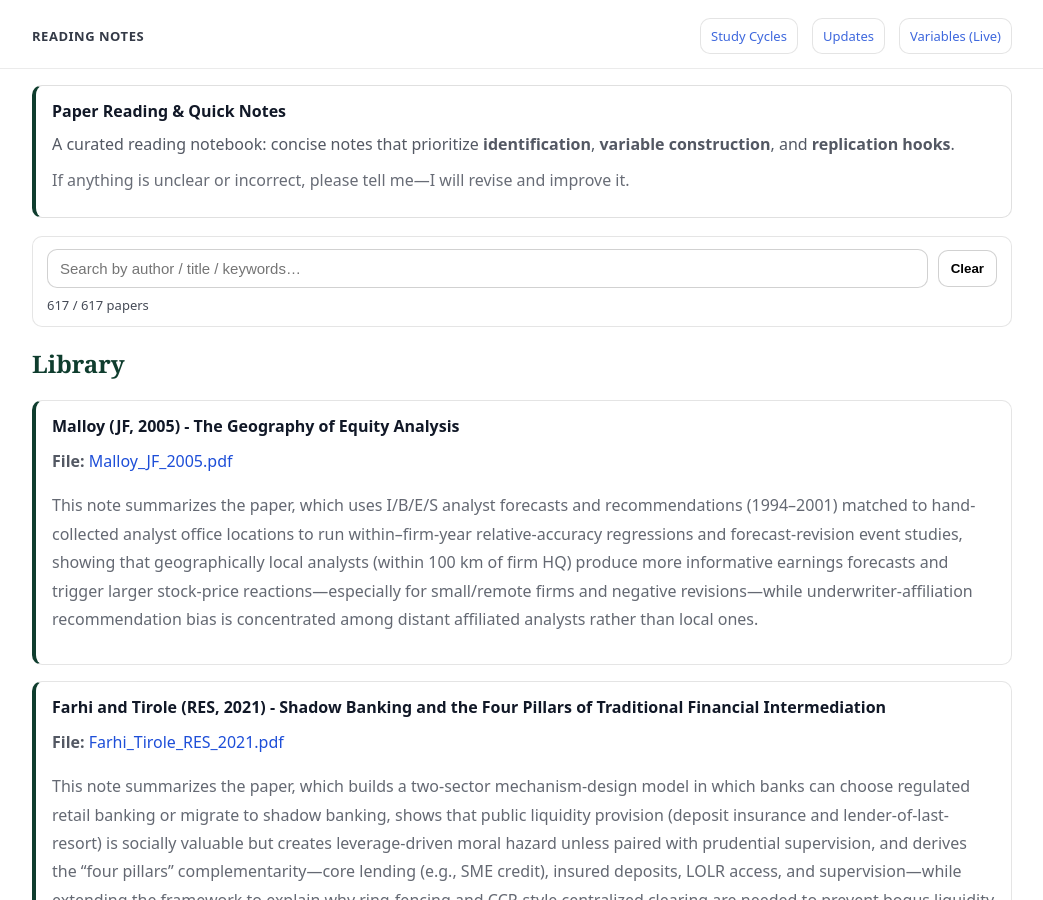
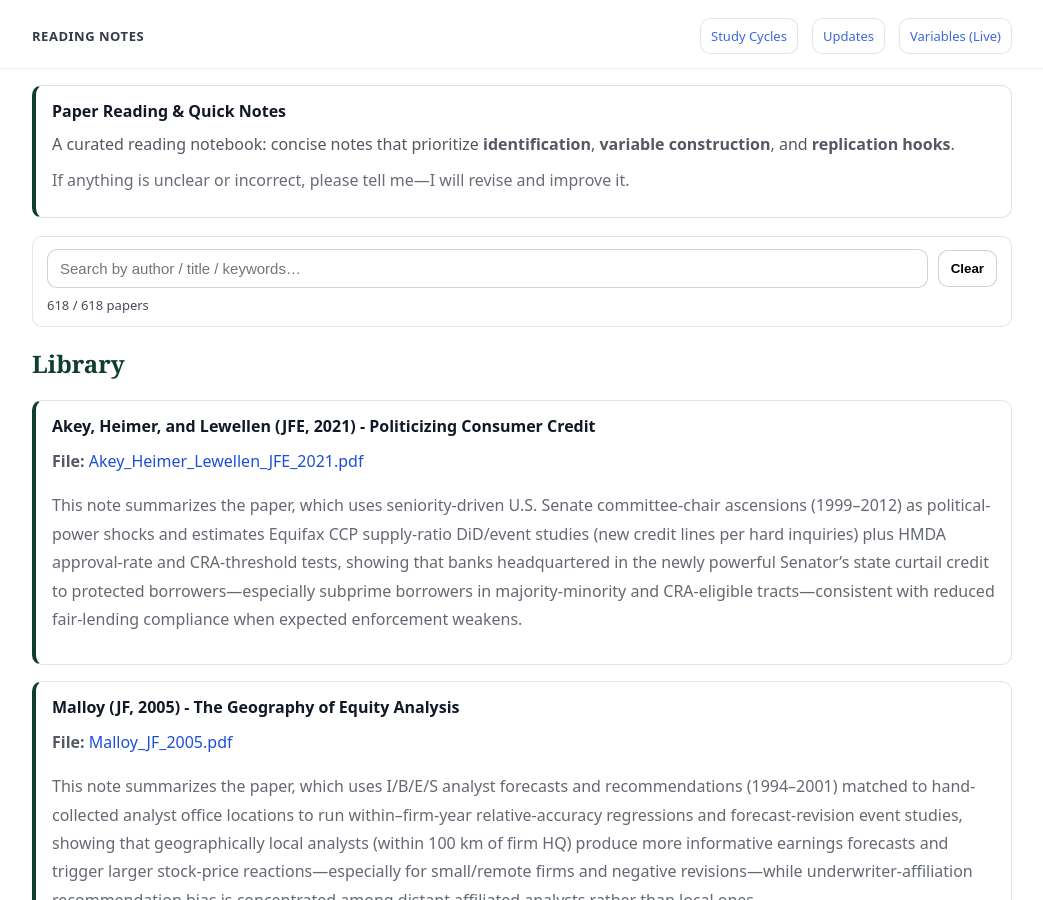
Before and after one commit to yaxinzn/study-archive, a Jekyll site: the page built from reading/index.md, in a window 1280 px wide and 900 px high. Shown: the whole window, without its empty margins (118-1161 px from the left). Built offline with Jekyll 4.4.1, drawn with Linux system fonts in a browser that asks for light colours.

Commit message:
Reading: add/update Akey_Heimer_Lewellen_JFE_2021.pdf

```diff
--- a/_data/reading.yml
+++ b/_data/reading.yml
@@ -1,3 +1,7 @@
+- title: "Akey, Heimer, and Lewellen (JFE, 2021) - Politicizing Consumer Credit"
+  file: "Akey_Heimer_Lewellen_JFE_2021.pdf"
+  desc: "This note summarizes the paper, which uses seniority-driven U.S. Senate committee-chair ascensions (1999–2012) as political-power shocks and estimates Equifax CCP supply-ratio DiD/event studies (new credit lines per hard inquiries) plus HMDA approval-rate and CRA-threshold tests, showing that banks headquartered in the newly powerful Senator’s state curtail credit to protected borrowers—especially subprime borrowers in majority-minority and CRA-eligible tracts—consistent with reduced fair-lending compliance when expected enforcement weakens."
+
 - title: "Malloy (JF, 2005) - The Geography of Equity Analysis"
   file: "Malloy_JF_2005.pdf"
   desc: "This note summarizes the paper, which uses I/B/E/S analyst forecasts and recommendations (1994–2001) matched to hand-collected analyst office locations to run within–firm-year relative-accuracy regressions and forecast-revision event studies, showing that geographically local analysts (within 100 km of firm HQ) produce more informative earnings forecasts and trigger larger stock-price reactions—especially for small/remote firms and negative revisions—while underwriter-affiliation recommendation bias is concentrated among distant affiliated analysts rather than local ones."
```
Also changed, not shown: 1 other file.
